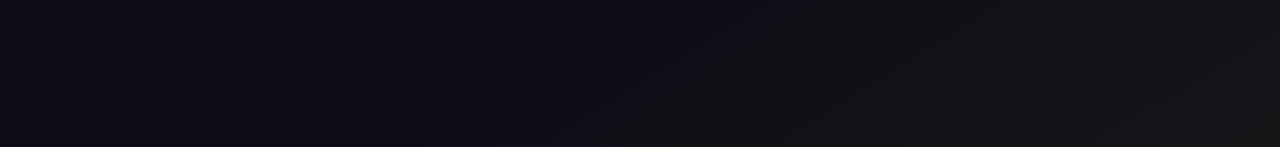
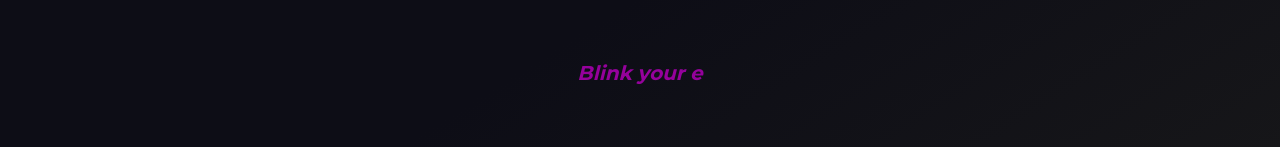
Before and after one commit to deepika68509/optiblink-website, a Next.js app: page / in a window 1280 px wide. Shown: the part 204-351 px from the top of the page. Built offline with nearby package versions, Linux system fonts and the light colour scheme.

Commit message:
updated-font-size

```diff
--- a/src/app/page.tsx
+++ b/src/app/page.tsx
@@ -9,9 +9,9 @@
 // Typewriter Animation Component
 const TypewriterSequence = () => {
   const phrases = [
-    ". - . . - - . - .",
+    ".-..--.-.",
     "Blink your eyes",
-    "- - . - - . - - .",
+    "--.--.--.",
     "Dots and dashes detected",
     "..-.-..--.",
     "Morse code converted to text",
@@ -68,7 +68,7 @@
 
   return (
     <div className="h-20 flex items-center justify-center">
-      <p className="text-2xl font-semibold italic text-neon-purple/90 min-h-[1.2em] flex items-center" style={{ fontFamily: 'Montserrat, sans-serif' }}>
+      <p className="font-bold italic text-neon-purple/90 min-h-[1.2em] flex items-center" style={{ fontFamily: 'Montserrat, sans-serif', fontSize: '20px' }}>
         {currentText}
       </p>
     </div>
```
